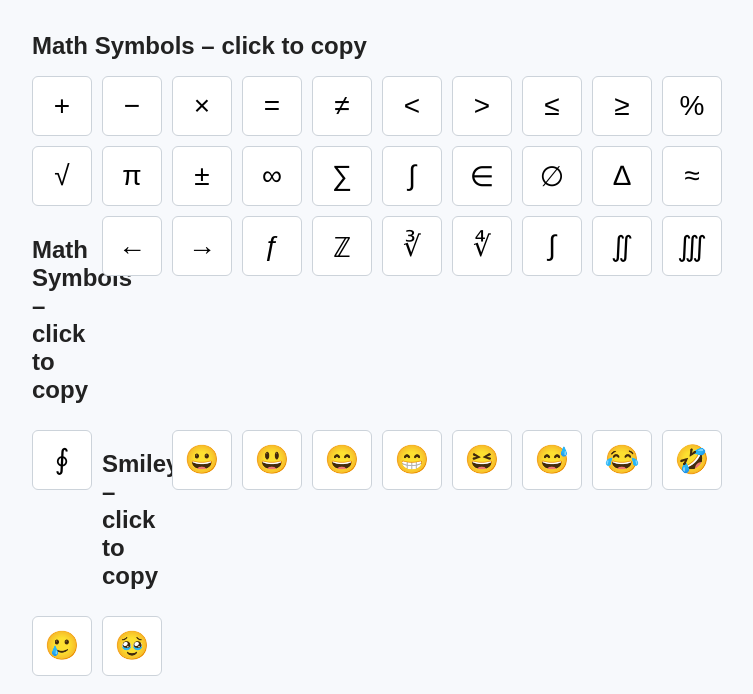
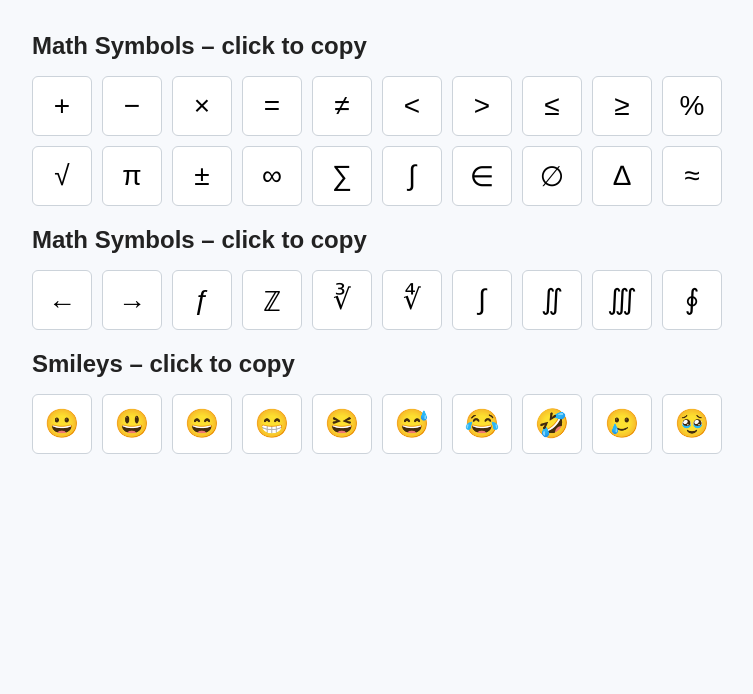
Before and after one commit to millalgo/indexer, a Django app: page /symbols/ in a window 1280 px wide. Shown: the top 694 px of the page, without its empty margins (0-753 px from the left). Run offline with Django 5.2, Linux system fonts and the light colour scheme.

Commit message:
Updated the symbols page styling.

```diff
--- a/home/templates/home/symbols.html
+++ b/home/templates/home/symbols.html
@@ -51,9 +51,11 @@
   <button class="symbol" data-symbol="∅">∅</button>
   <button class="symbol" data-symbol="∆">∆</button>
   <button class="symbol" data-symbol="≈">≈</button>
+</div>
 
 <h2>Math Symbols – click to copy</h2>
 
+<div class="grid">
   <button class="symbol" data-symbol="←">←</button>
   <button class="symbol" data-symbol="→">→</button>
   <button class="symbol" data-symbol="ƒ">ƒ</button>
@@ -64,9 +66,11 @@
   <button class="symbol" data-symbol="∬">∬</button>
   <button class="symbol" data-symbol="∭">∭</button>
   <button class="symbol" data-symbol="∮">∮</button>
+</div>
 
 <h2>Smileys – click to copy</h2>
 
+<div class="grid">
   <button class="symbol" data-symbol="😀">😀</button>
   <button class="symbol" data-symbol="😃">😃</button>
   <button class="symbol" data-symbol="😄">😄</button>
```
